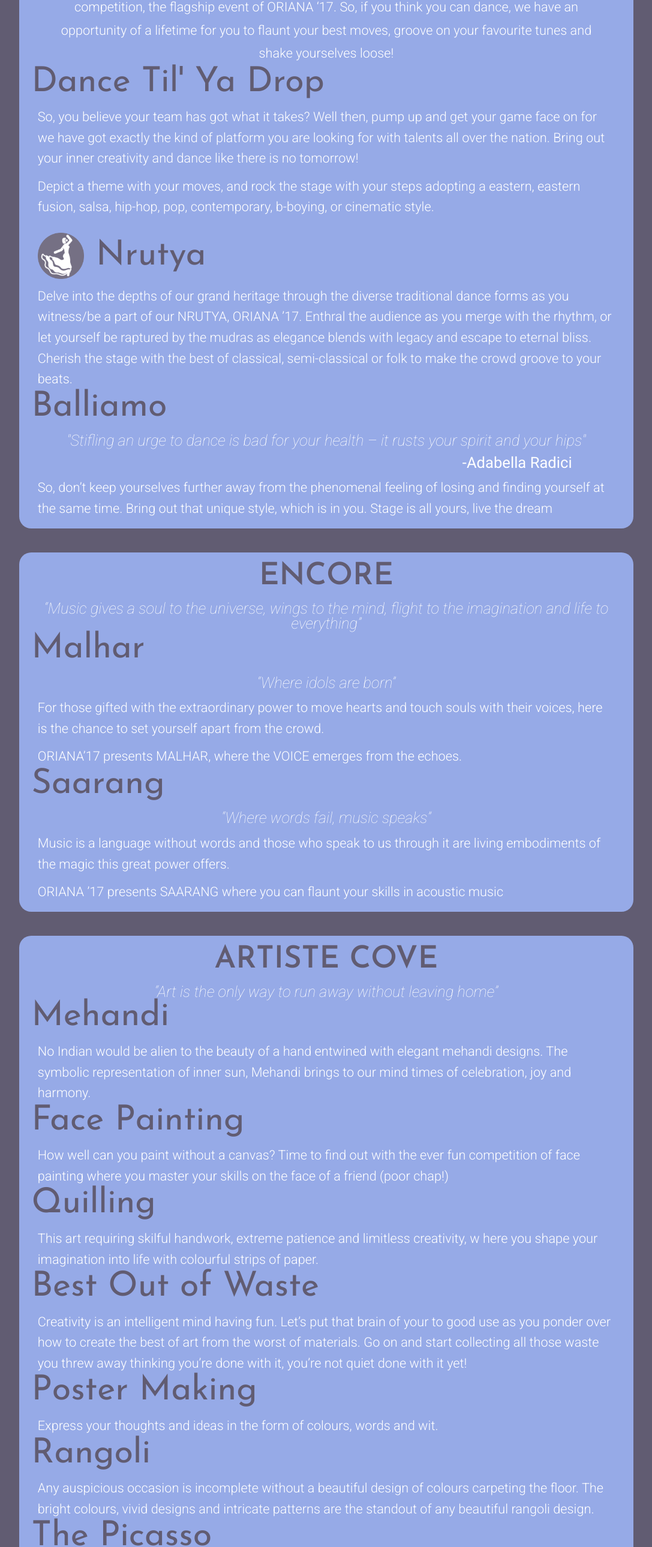
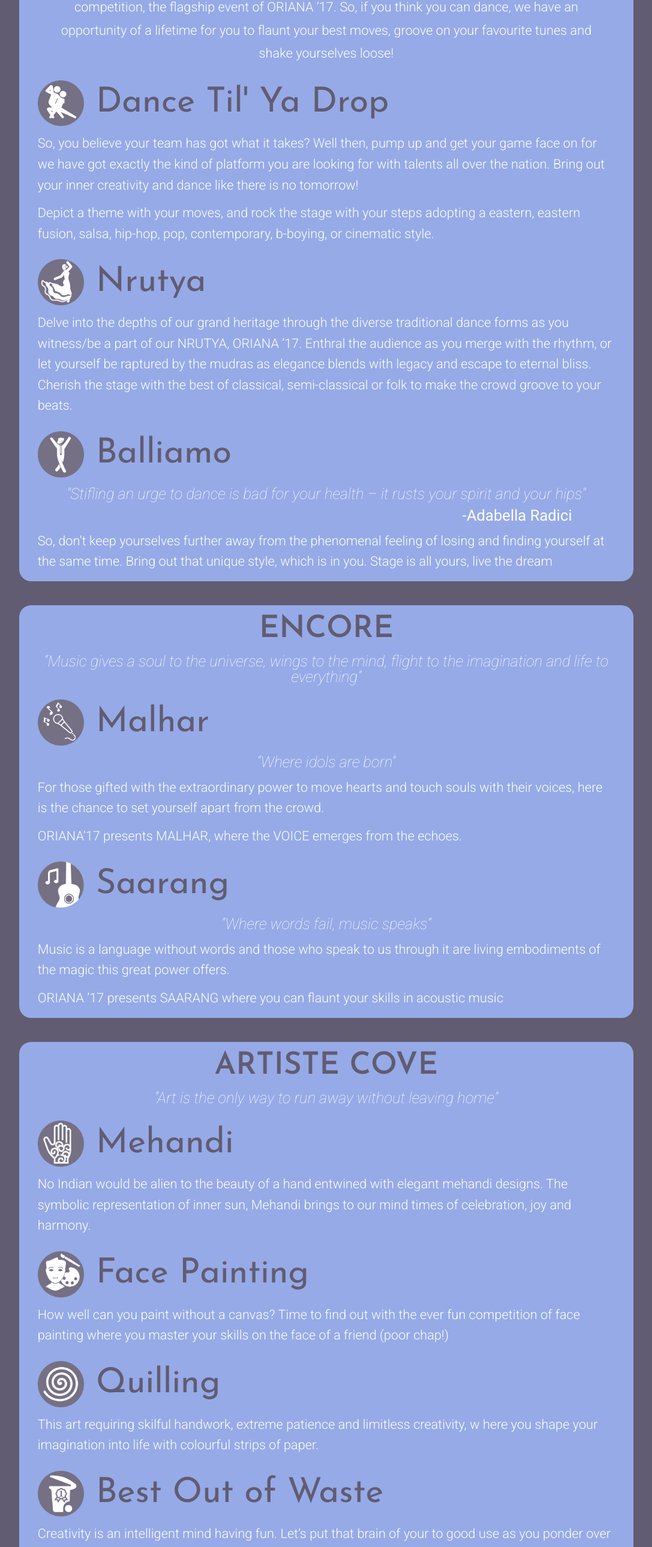
Before and after one commit to prath33k/oriana_website, a plain HTML site: page cultural.html in a window 1280 px wide. Shown: the part 889-3468 px from the top of the page at 60% size, without its empty margins (96-1183 px from the left). Drawn offline with Linux system fonts and the light colour scheme.

Commit message:
more icons

```diff
--- a/cultural.html
+++ b/cultural.html
@@ -28,9 +28,13 @@
           groove on your favourite tunes and shake yourselves loose!
         </p>
       </div>
+
+      <div class="icon-container">
+        <img src="images/groupdanceicon.png" class="icon">
         <h3 class="event-subhead escolor1">
           Dance Til' Ya Drop
         </h3>
+      </div>
 
       <p class="event-tag etcolor1">
         So, you believe your team has got what it takes? Well then, pump up and get
@@ -61,9 +65,12 @@ Cherish the stage with the best of classical,
         semi-classical or folk to make the crowd groove to your beats.
       </p>
 
+      <div class="icon-container">
+        <img src="images/solodanceicon.png" class="icon">
         <h3 class="event-subhead escolor1">
           Balliamo
         </h3>
+      </div>
 
       <p class="quote">
         "Stifling an urge to dance is bad for your health – it rusts your spirit and your hips"
@@ -87,7 +94,11 @@ mind, flight to the imagination and life to everything”</p>
           <p>
 
 
+            <div class="icon-container">
+              <img src="images/malharicon.png" class="icon">
               <h3 class="event-subhead escolor1">Malhar</h3>
+            </div>
+
             <p class="quote">
               “Where idols are born”</p>
               <p class="event-tag etcolor1">
@@ -98,8 +109,11 @@ mind, flight to the imagination and life to everything”</p>
                 ORIANA’17 presents MALHAR, where the VOICE emerges from the echoes.
               </p>
 
+              <div class="icon-container">
+                <img src="images/sarangicon.png" class="icon">
+                <h3 class="event-subhead escolor1">Saarang</h3>
+              </div>
 
-    <h3 class="event-subhead escolor1">Saarang</h3>
               <p class="quote">“Where words fail, music speaks”</p>
               <p class="event-tag etcolor1">Music is a language without words and those
                 who speak to us through it are living embodiments of the magic this great
@@ -115,27 +129,41 @@ mind, flight to the imagination and life to everything”</p>
                 <p class="quote quote2 etcolor1">
                   “Art is the only way to run away without leaving home”</p>
 
+                  <div class="icon-container">
+                    <img src="images/mehandiicon.png" class="icon">
                   <h3 class="event-subhead escolor1">Mehandi</h3>
+                </div>
+
                   <p class="event-tag etcolor1">No Indian would be alien to the beauty of
                     a hand entwined with elegant mehandi designs. The symbolic representation
                     of inner sun, Mehandi brings to our mind times of celebration, joy and harmony.
                   </p>
 
+                  <div class="icon-container">
+                    <img src="images/facepainticon.png" class="icon">
                   <h3 class="event-subhead escolor1">Face Painting</h3>
+                </div>
 
                   <p class="event-tag etcolor1">How well can you paint without a canvas?
                     Time to find out with the ever fun competition of face painting where
                     you master your skills on the face of a friend (poor chap!)
                   </p>
 
+                  <div class="icon-container">
+                    <img src="images/quillingicon.png" class="icon">
                   <h3 class="event-subhead escolor1">Quilling</h3>
+                </div>
+
                   <p class="event-tag etcolor1">This art requiring skilful handwork,
                     extreme patience and limitless creativity, w
                     here you shape your imagination into life with colourful strips of paper.
                   </p>
 
+                  <div class="icon-container">
+                    <img src="images/wasteicon.png" class="icon">
+                  <h3 class="event-subhead escolor1">Best Out of Waste</h3>
+                </div>
 
-        <h3 class="event-subhead escolor1">Best Out of Waste</h3>
                   <p class="event-tag etcolor1">Creativity is an intelligent mind having fun.
                     Let’s put that brain of your to good use as you ponder over how to create the
                     best of art from the worst of materials.
@@ -143,18 +171,29 @@ Go on and start collecting all those waste you threw away thinking you’re done
                     you’re not quiet done with it yet!</p>
 
 
+                    <div class="icon-container">
+                      <img src="images/postermakingicon.png" class="icon">
+                    <h3 class="event-subhead escolor1">Poster Making</h3>
+                  </div>
 
-<h3 class="event-subhead escolor1">Poster Making</h3>
                     <p class="event-tag etcolor1">
                       Express your thoughts and ideas in the form of colours, words and wit.</p>
 
+                      <div class="icon-container">
+                        <img src="images/rangoliicon.png" class="icon">
                       <h3 class="event-subhead escolor1">Rangoli</h3>
+                    </div>
+
                       <p class="event-tag etcolor1">Any auspicious occasion is incomplete without a
                         beautiful design of colours carpeting the floor.
                         The bright colours, vivid designs and intricate patterns are the standout of any
                         beautiful rangoli design.</p>
 
+                        <div class="icon-container">
+                          <img src="images/picassoicon.png" class="icon">
                         <h3 class="event-subhead escolor1">The Picasso</h3>
+                      </div>
+
                         <p class="quote">“Every artist dips his brush into his own soul and paints
                           his own nature in his pictures”</p>
                           <p class="event-tag etcolor1">This is basically you on a canvas. No restrictions,
```
Also changed, not shown: images/facepainticon.png (added), images/groupdanceicon.png (added), images/malharicon.png (added), images/mehandiicon.png (added), images/picassoicon.png (added), images/postermakingicon.png (added), images/quillingicon.png (added), images/rangoliicon.png (added), images/sarangicon.png (added), images/solodanceicon.png (added), images/wasteicon.png (added), 1 other file. Lines whose indentation alone changed are shown as unchanged.
